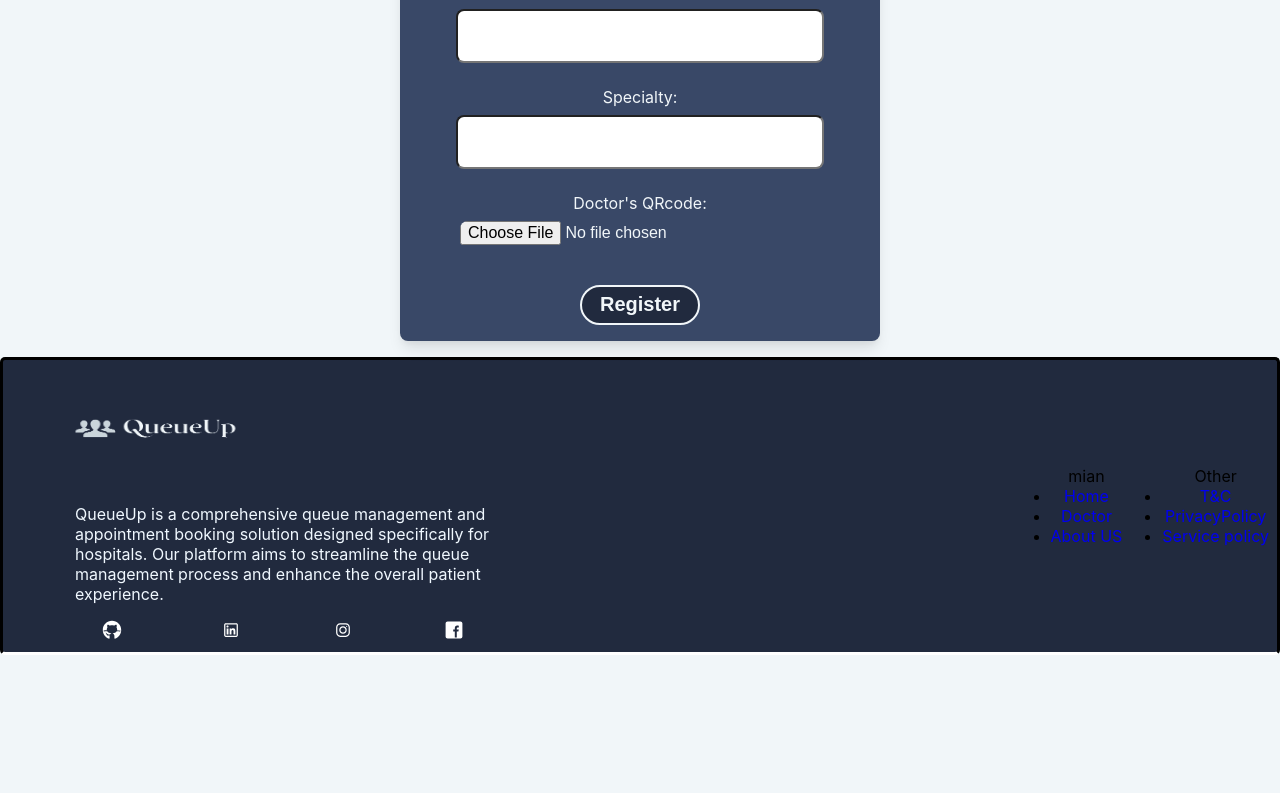
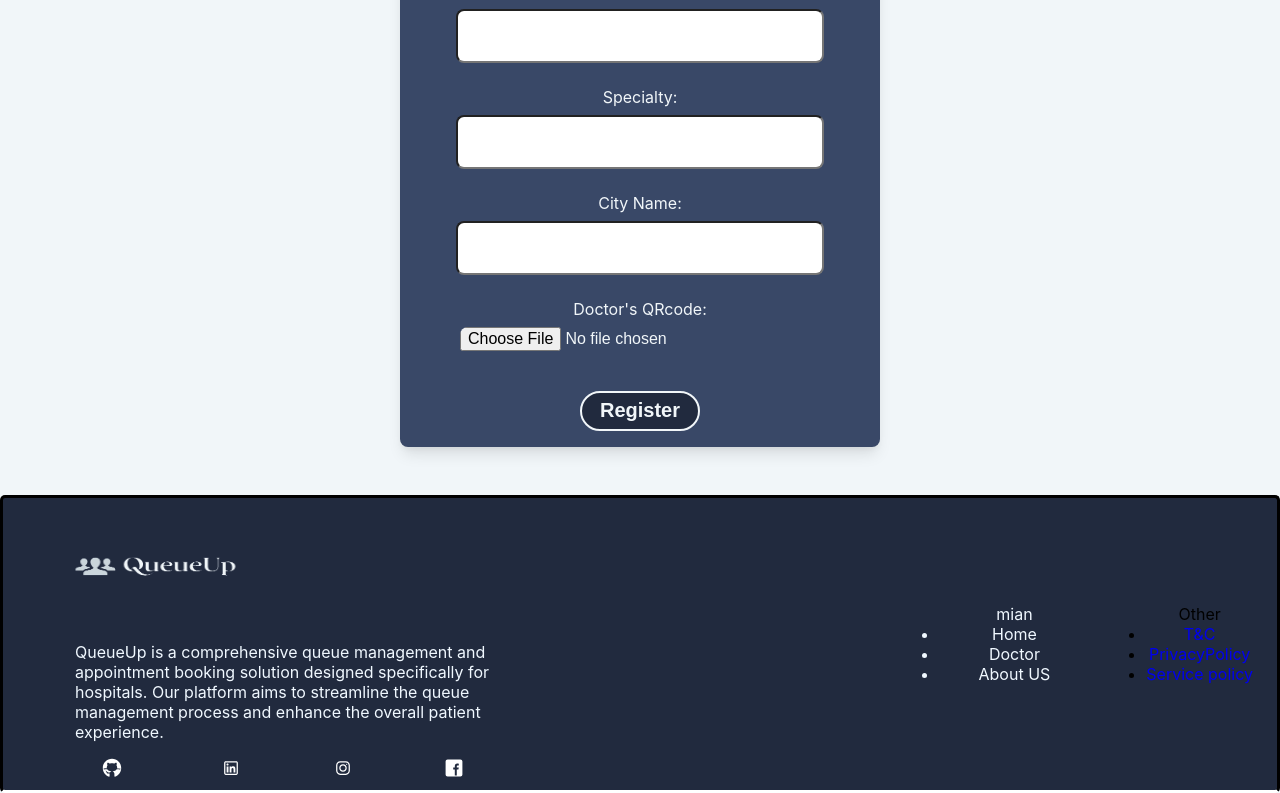
Before and after one commit to akshithku/QueueUp, a React (Create React App) app in the folder client/capstone-app/: page /DocRegi in a window 1280 px wide. Shown: the part 725-1518 px from the top of the page. Before the commit the page ends 1380 px from the top, so only its background shows below. Built offline with nearby package versions, Linux system fonts and the light colour scheme.

Commit message:
Changes in Frontend

```diff
--- a/client/capstone-app/src/component/DocForm.css
+++ b/client/capstone-app/src/component/DocForm.css
@@ -135,7 +135,7 @@
   border-radius: 0.5rem;
   align-items: center;
   box-shadow: 0 10px 15px -3px rgba(0, 0, 0, 0.1), 0 4px 6px -2px rgba(0, 0, 0, 0.05);
-  margin-bottom: 2vmin;
+  margin-bottom: 6vmin;
 }
 
 .form-1 input{
--- a/client/capstone-app/src/component/DocRegi.js
+++ b/client/capstone-app/src/component/DocRegi.js
@@ -14,6 +14,7 @@ export default function DocRegi() {
   const [ImageUrl, setImageUrl] = useState([]);
   const [DocQr,setDocQr]=useState("");
   const [QrDocImg,setQrDocImg]=useState([]);
+  const [location,setlocation]=useState("")
 
 
   const handleNameChange = (event) => {
@@ -44,6 +45,10 @@ export default function DocRegi() {
   const handleSpecialtyChange = (event) => {
     setSpecialty(event.target.value);
   };
+  const handlelocationChange = (event) => {
+    setlocation(event.target.value);
+  };
+
 
   const handleDoctorQrChange = (event) => {
     setDocQr([...event.target.files]);
@@ -131,6 +136,7 @@ export default function DocRegi() {
         email: email,
         password: password,
         Specialty: specialty,
+        City:location,
         QRimg:QRjson.url,
       }),
 
@@ -226,6 +232,15 @@ export default function DocRegi() {
           />
         </label>
         <label>
+          City Name:
+          <input
+            type="text"
+            required="required"
+            value={location}
+            onChange={handlelocationChange}
+          />
+        </label>
+        <label>
           Doctor's QRcode:
           <input
             type="file"
--- a/client/capstone-app/src/component/Footer.js
+++ b/client/capstone-app/src/component/Footer.js
@@ -73,7 +73,7 @@ function Footer() {
               </li>
             </ul>
           </div>
-          <div className="other-pages">
+          <div className="other-page">
             <ul>
               Other
             <li>
--- a/client/capstone-app/src/component/body.js
+++ b/client/capstone-app/src/component/body.js
@@ -12,6 +12,7 @@ import { motion } from "framer-motion";
 // import { Transition } from "react-transition-group";
 import NotificationsActiveIcon from '@mui/icons-material/NotificationsActive';
 
+
 export default function Datas() {
   // const [Info,setInfo]=useState([])
   const { id } = useParams();
@@ -22,6 +23,9 @@ export default function Datas() {
   const [searchQuery, setSearchQuery] = useState("");
   const [modalIsOpen, setModalIsOpen] = useState(false);
   const [docBooked, setdocBooked] = useState([]);
+  // const [selectedCity, setSelectedCity] = useState("");
+  // const [selectHospital, setSelectHospital] = useState([]);
+
 
 
   // const [isActive, setIsActive] = React.useState(false);
@@ -67,6 +71,13 @@ export default function Datas() {
   //   }, 5000);
   // }, []);
 
+  // const handleFilter = () => {
+  //   const filtered =HospitalName.map((hospital) => hospital.City === selectedCity);
+  //   setSelectHospital(filtered);
+  // };
+
+  // console.log( "cities",handleFilter)
+
 
   const arrayUniqueHospitals = [
     ...new Map(
@@ -78,9 +89,13 @@ export default function Datas() {
     setHospitalName(e);
   }
 
+
+
   const filteredHospitals = arrayUniqueHospitals.filter((hospital) =>
-    hospital.HospitalName.toLowerCase().includes(searchQuery.toLowerCase())
+    (hospital.HospitalName.toLowerCase().includes(searchQuery.toLowerCase())  && hospital.HospitalName.toLowerCase().startsWith(searchQuery.toLowerCase()) )
+    ||  (hospital.City.toLowerCase().includes(searchQuery.toLowerCase()) && hospital.City.toLowerCase().startsWith(searchQuery.toLowerCase()) )
   );
+
 
   return (
     <main className="fullContainer">
@@ -183,6 +198,8 @@ export default function Datas() {
               })}
             </div>
           )}
+
+
         </>
       )}
     </main>
--- a/client/capstone-app/src/component/footer.css
+++ b/client/capstone-app/src/component/footer.css
@@ -33,17 +33,19 @@
     justify-content: space-between;
     /* height: 30vmin; */
 }
+
 /* .footer-para{
     height: 5vmin;
     width: 50vmin;
 } */
-.footer-para p{
+.footer-para p {
     color: aliceblue;
     /* height: 2vmin; */
     width: 60vmin;
     text-align: left;
     margin-left: 8vmin;
 }
+
 .social-icons {
     display: flex;
     flex-direction: row;
@@ -54,18 +56,29 @@
 }
 
 
-.links{
+.links {
     display: flex;
     flex-direction: row;
     justify-content: space-evenly;
     align-items: center;
-}
-.Main-page{
-    display: flex;
-    flex-direction: r;
+    margin: 2vmin;
 }
 
-.icon-1{
+.Main-page {
+    display: flex;
+    flex-direction: row;
+    color: aliceblue;
+    margin: 2vmin;
+    padding: auto;
+}
+
+.Main-page a {
+    color: aliceblue;
+    margin: 2vmin;
+    padding: 3vmin;
+}
+
+.icon-1 {
     margin-right: 1vmin;
 }
 
@@ -83,14 +96,15 @@
         height: 20vmin;
         width: 30vmin;
     }
-    .links{
+
+    .links {
         margin: 0;
     }
 
-    .social-icons{
+    .social-icons {
         /* padding: 2vmin; */
-    margin-right: 1vmin;
-    bottom: 3vmin;
+        margin-right: 1vmin;
+        bottom: 3vmin;
     }
 
     .ms-2 {
@@ -114,4 +128,4 @@
     position: relative;
     bottom: 0;
     width: 100%;
-  }
+}
```
Also changed, not shown: 2 other files (tests, documents, lock files or other folders).
